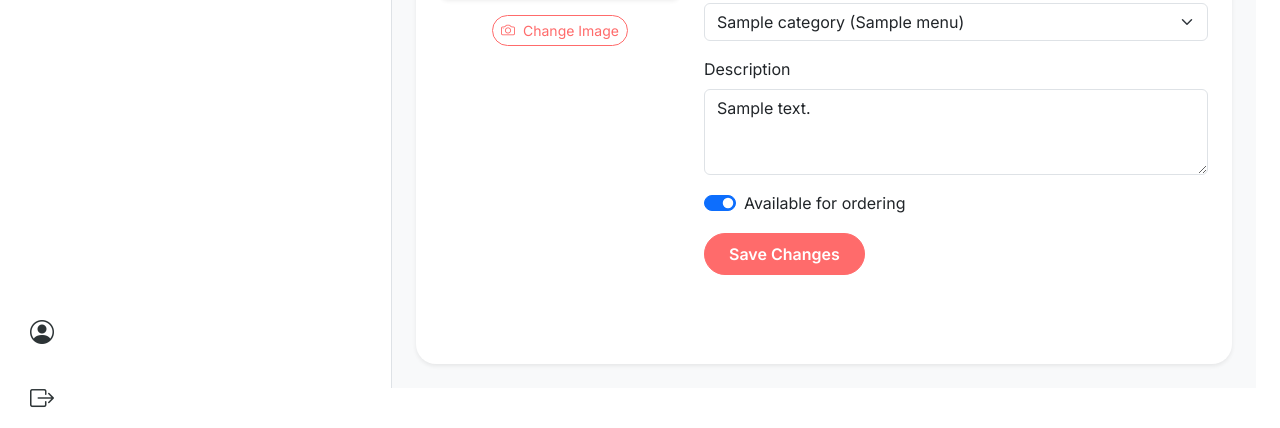
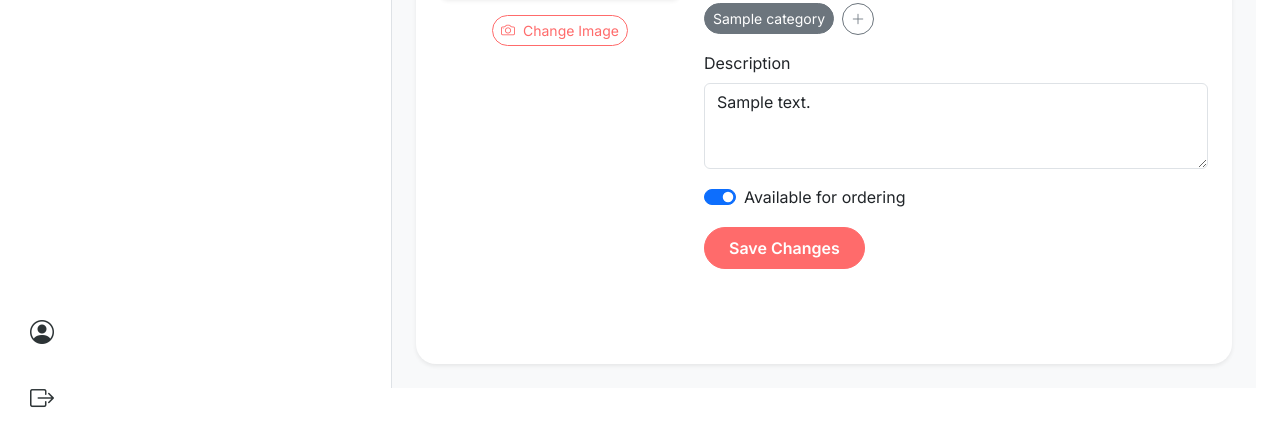
Before and after one commit to shenni-circlerm/oda, a Flask app: page /admin/menu?item_id=1 in a window 1280 px wide. Shown: the part 378-806 px from the top of the page. Run offline with Flask 3, Linux system fonts and the light colour scheme; a user stored in the database is signed in; tables that the repository leaves empty hold one stand-in row (values such as "Sample post"); some libraries are stand-ins or nearby versions.

Commit message:
Add menu category into menu item

```diff
--- a/project/models.py
+++ b/project/models.py
@@ -54,13 +54,18 @@ class Menu(db.Model):
     created_at = db.Column(db.DateTime, default=datetime.utcnow)
     categories = db.relationship('Category', backref='menu')
 
+menu_item_categories = db.Table('menu_item_categories',
+    db.Column('menu_item_id', db.Integer, db.ForeignKey('menu_item.id'), primary_key=True),
+    db.Column('category_id', db.Integer, db.ForeignKey('category.id'), primary_key=True)
+)
+
 class Category(db.Model):
     id = db.Column(db.Integer, primary_key=True)
     name = db.Column(db.String(50), nullable=False)
     restaurant_id = db.Column(db.Integer, db.ForeignKey('restaurant.id'))
     menu_id = db.Column(db.Integer, db.ForeignKey('menu.id'), nullable=True)
     created_at = db.Column(db.DateTime, default=datetime.utcnow)
-    items = db.relationship('MenuItem', backref='category')
+    # items relationship is defined via backref in MenuItem
 
 class MenuItem(db.Model):
     id = db.Column(db.Integer, primary_key=True)
@@ -73,7 +78,7 @@ class MenuItem(db.Model):
     image_mimetype = db.Column(db.String(50))
     is_available = db.Column(db.Boolean, default=True)
     restaurant_id = db.Column(db.Integer, db.ForeignKey('restaurant.id'))
-    category_id = db.Column(db.Integer, db.ForeignKey('category.id'))
+    categories = db.relationship('Category', secondary=menu_item_categories, backref=db.backref('items', lazy='subquery'))
     created_at = db.Column(db.DateTime, default=datetime.utcnow)
 
 class Table(db.Model):
--- a/project/templates/menu_items.html
+++ b/project/templates/menu_items.html
@@ -24,6 +24,9 @@
                             {{ 'Active' if item.is_available else 'Inactive' }}
                         </span>
                     </div>
+                    {% for category in item.categories %}
+                    <div class="small text-muted mb-1"><i class="bi bi-tag me-1"></i>{{ category.name }}</div>
+                    {% endfor %}
                     <div class="d-flex justify-content-between align-items-end">
                         <small class="text-muted text-truncate" style="max-width: 150px;">{{ item.sku if item.sku else 'No SKU' }}</small>
                         <span class="fw-bold text-primary">${{ "%.2f"|format(item.price) }}</span>
@@ -91,15 +94,19 @@
                                         </div>
                                     </div>
                                     <div class="col-12">
-                                        <label class="form-label">Category</label>
-                                        <select name="category_id" class="form-select">
-                                            <option value="">Uncategorized</option>
+                                        <label class="form-label mb-2">Category</label>
+                                        <div class="d-flex flex-wrap gap-2 align-items-center">
                                             {% for category in categories %}
-                                            <option value="{{ category.id }}" {% if selected_item.category_id == category.id %}selected{% endif %}>
-                                                {{ category.name }} {% if category.menu %}({{ category.menu.name }}){% endif %}
-                                            </option>
+                                            <input type="checkbox" class="btn-check" name="categories" id="cat{{ category.id }}" value="{{ category.id }}" autocomplete="off"
+                                                {% if category in selected_item.categories %}checked{% endif %}>
+                                            <label class="btn btn-outline-secondary btn-sm rounded-pill" for="cat{{ category.id }}">
+                                                {{ category.name }}
+                                            </label>
                                             {% endfor %}
-                                        </select>
+                                            <button type="button" class="btn btn-sm btn-outline-secondary rounded-circle d-flex align-items-center justify-content-center" data-bs-toggle="modal" data-bs-target="#addCategoryModal" style="width: 32px; height: 32px;" title="Add new category">
+                                                <i class="bi bi-plus-lg"></i>
+                                            </button>
+                                        </div>
                                     </div>
                                     <div class="col-12">
                                         <label class="form-label">Description</label>
@@ -147,6 +154,39 @@
                 <p>Select an item to preview or edit.</p>
             </div>
             {% endif %}
+        </div>
+    </div>
+</div>
+
+<!-- Add Category Modal -->
+<div class="modal fade" id="addCategoryModal" tabindex="-1">
+    <div class="modal-dialog modal-dialog-centered modal-sm">
+        <div class="modal-content">
+            <div class="modal-header border-0">
+                <h5 class="modal-title fw-bold">Add Category</h5>
+                <button type="button" class="btn-close" data-bs-dismiss="modal"></button>
+            </div>
+            <form action="{{ url_for('admin.categories') }}" method="POST">
+                <input type="hidden" name="return_to" value="{{ request.url }}">
+                <div class="modal-body">
+                    <div class="mb-3">
+                        <label class="form-label">Name</label>
+                        <input type="text" name="name" class="form-control" placeholder="e.g. Desserts" required>
+                    </div>
+                    <div class="mb-3">
+                        <label class="form-label">Menu</label>
+                        <select name="menu_id" class="form-select">
+                            <option value="">General</option>
+                            {% for menu in menus %}
+                            <option value="{{ menu.id }}">{{ menu.name }}</option>
+                            {% endfor %}
+                        </select>
+                    </div>
+                </div>
+                <div class="modal-footer border-0">
+                    <button type="submit" class="btn btn-primary w-100 rounded-pill">Create</button>
+                </div>
+            </form>
         </div>
     </div>
 </div>
--- a/routes/admin_routes.py
+++ b/routes/admin_routes.py
@@ -71,12 +71,17 @@ def manage_menu():
     restaurant = db.session.get(Restaurant, current_user.restaurant_id)
     items = MenuItem.query.filter_by(restaurant_id=current_user.restaurant_id).all()
     categories = Category.query.filter_by(restaurant_id=current_user.restaurant_id).all()
+    menus = Menu.query.filter_by(restaurant_id=current_user.restaurant_id).all()
 
     selected_item = None
     item_id = request.args.get('item_id')
     if item_id:
         selected_item = next((i for i in items if str(i.id) == str(item_id)), None)
-    return render_template('menu_items.html', items=items, restaurant=restaurant, selected_item=selected_item, categories=categories)
+
+    if not selected_item and items:
+        selected_item = items[0]
+
+    return render_template('menu_items.html', items=items, restaurant=restaurant, selected_item=selected_item, categories=categories, menus=menus)
 
 @admin_bp.route('/admin/menu/add', methods=['POST'])
 @login_required
@@ -107,6 +112,12 @@ def add_menu_item():
         restaurant_id=current_user.restaurant_id
     )
 
+    category_ids = request.form.getlist('categories')
+    for cat_id in category_ids:
+        category = db.session.get(Category, cat_id)
+        if category:
+            new_item.categories.append(category)
+
     file = request.files.get('image')
     if file and file.filename != '':
         new_item.image_data = file.read()
@@ -130,8 +141,12 @@ def edit_menu_item(item_id):
         item.description = request.form.get('description')
         item.is_available = 'is_available' in request.form
 
-        category_id = request.form.get('category_id')
-        item.category_id = category_id if category_id else None
+        category_ids = request.form.getlist('categories')
+        item.categories = []
+        for cat_id in category_ids:
+            category = db.session.get(Category, cat_id)
+            if category:
+                item.categories.append(category)
 
         file = request.files.get('image')
         if file and file.filename != '':
@@ -278,6 +293,9 @@ def menus():
     if menu_id:
         selected_menu = next((m for m in menus if str(m.id) == str(menu_id)), None)
 
+    if not selected_menu and menus:
+        selected_menu = menus[0]
+
     return render_template('menus.html', menus=menus, selected_menu=selected_menu)
 
 @admin_bp.route('/admin/menus/delete/<int:menu_id>', methods=['POST'])
@@ -300,6 +318,11 @@ def categories():
             db.session.add(new_category)
             db.session.commit()
             flash('Category added successfully.')
+
+        return_to = request.form.get('return_to')
+        if return_to:
+            return redirect(return_to)
+
         return redirect(url_for('admin.categories'))
 
     categories = Category.query.filter_by(restaurant_id=current_user.restaurant_id).all()
@@ -335,7 +358,7 @@ def delete_category(category_id):
 @login_required
 def availability():
     categories = Category.query.filter_by(restaurant_id=current_user.restaurant_id).all()
-    uncategorized_items = MenuItem.query.filter_by(restaurant_id=current_user.restaurant_id, category_id=None).all()
+    uncategorized_items = MenuItem.query.filter_by(restaurant_id=current_user.restaurant_id).filter(~MenuItem.categories.any()).all()
     return render_template('menu_availability.html', categories=categories, uncategorized_items=uncategorized_items)
 
 @admin_bp.route('/admin/availability/toggle/<int:item_id>', methods=['POST'])
```
